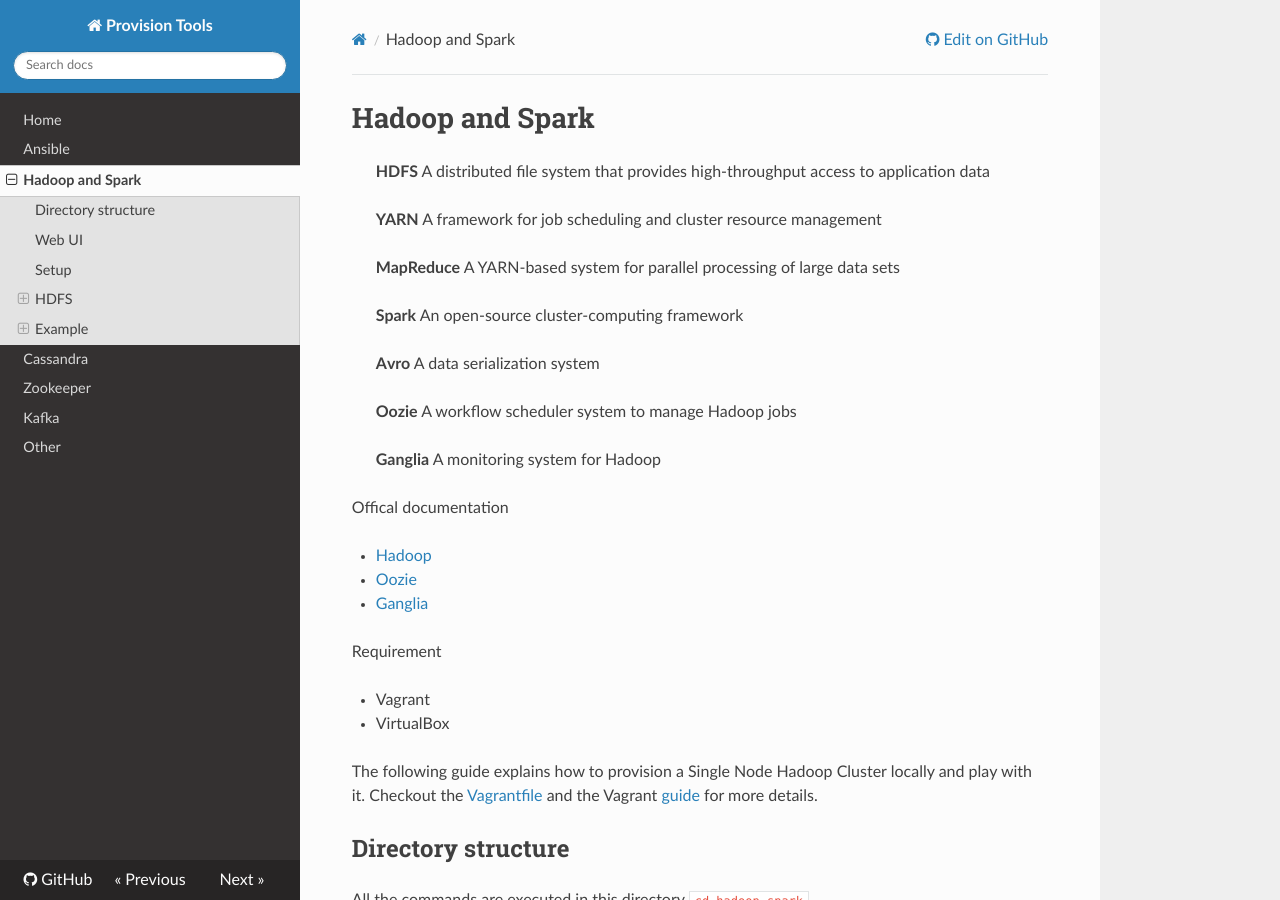
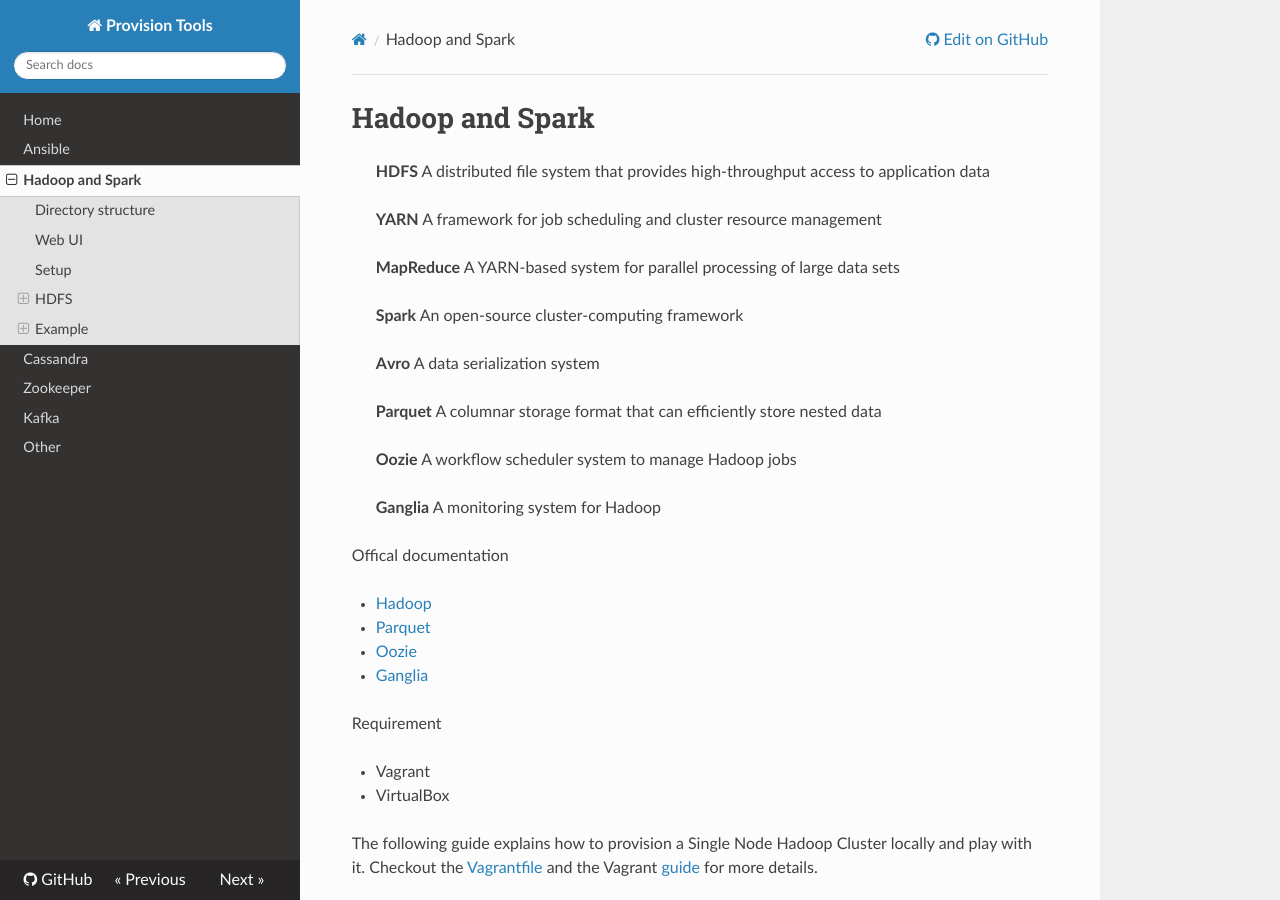
Before and after one commit to niqdev/devops, an MkDocs documentation site: the page built from docs/hadoop-spark.md, in a window 1280 px wide and 900 px high. Built offline with MkDocs 1.6.1, drawn with Linux system fonts in a browser that asks for light colours; nearby versions of some CDN libraries; old or Windows-style settings are respelled for this version of MkDocs.

Commit message:
doc: update hadoop

```diff
--- a/dev.txt
+++ b/dev.txt
@@ -9,15 +9,13 @@ TODO
 [x] cassandra
 [ ] elastic-search
 [x] hadoop + hdfs + yarn
+[ ] avro + parquet
 [ ] oozie
 [ ] ganglia
 [ ] spark
 [ ] flink
 [ ] (knox)
 [ ] kong
-[ ] parquet https://parquet.apache.org/
-
-TODO mkdocs google analytics + tags
 
 ########## TODO git_init.sh ##########
 
--- a/docs/hadoop-spark.md
+++ b/docs/hadoop-spark.md
@@ -10,6 +10,8 @@
 
 > **Avro** A data serialization system
 
+> **Parquet** A columnar storage format that can efficiently store nested data
+
 > **Oozie** A workflow scheduler system to manage Hadoop jobs
 
 > **Ganglia** A monitoring system for Hadoop
@@ -17,6 +19,7 @@
 Offical documentation
 
 * [Hadoop](https://hadoop.apache.org)
+* [Parquet](https://parquet.apache.org)
 * [Oozie](https://oozie.apache.org)
 * [Ganglia](http://ganglia.info)
 
```
